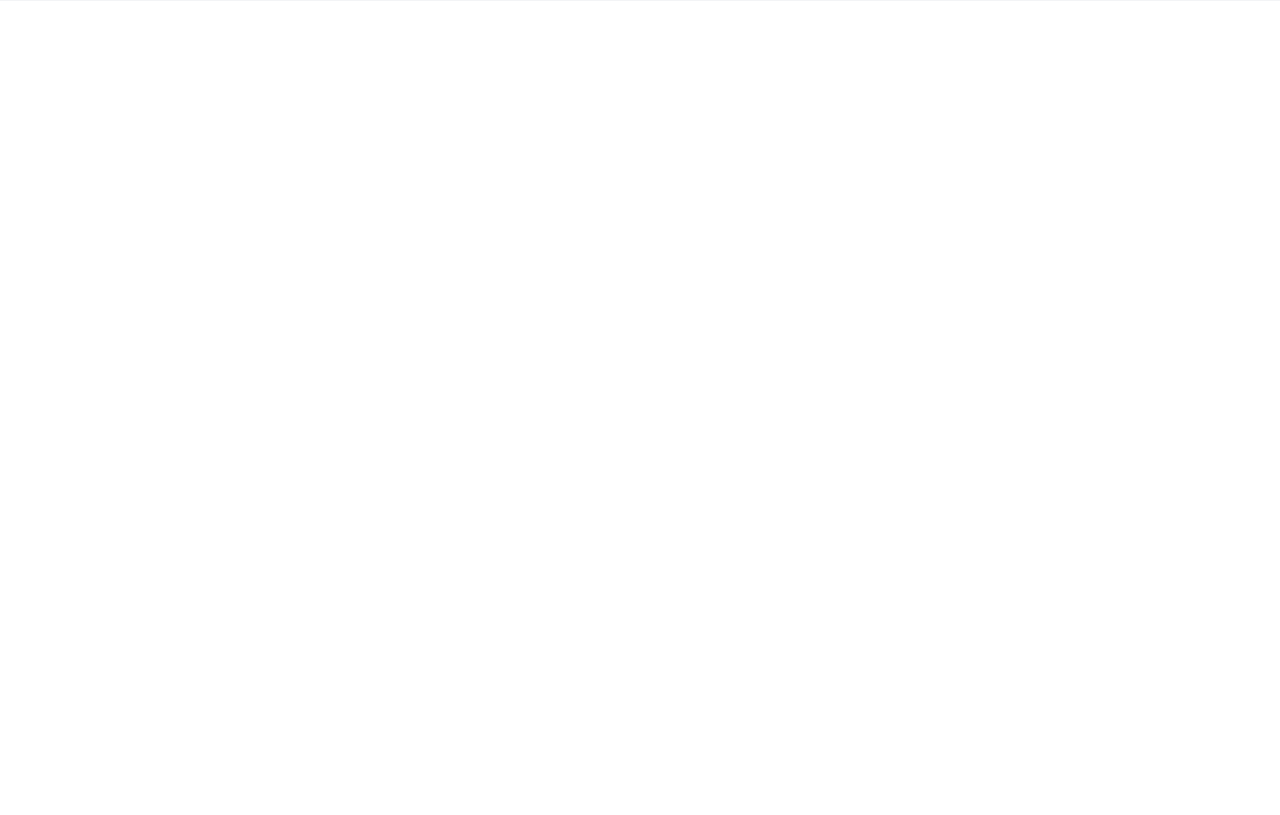
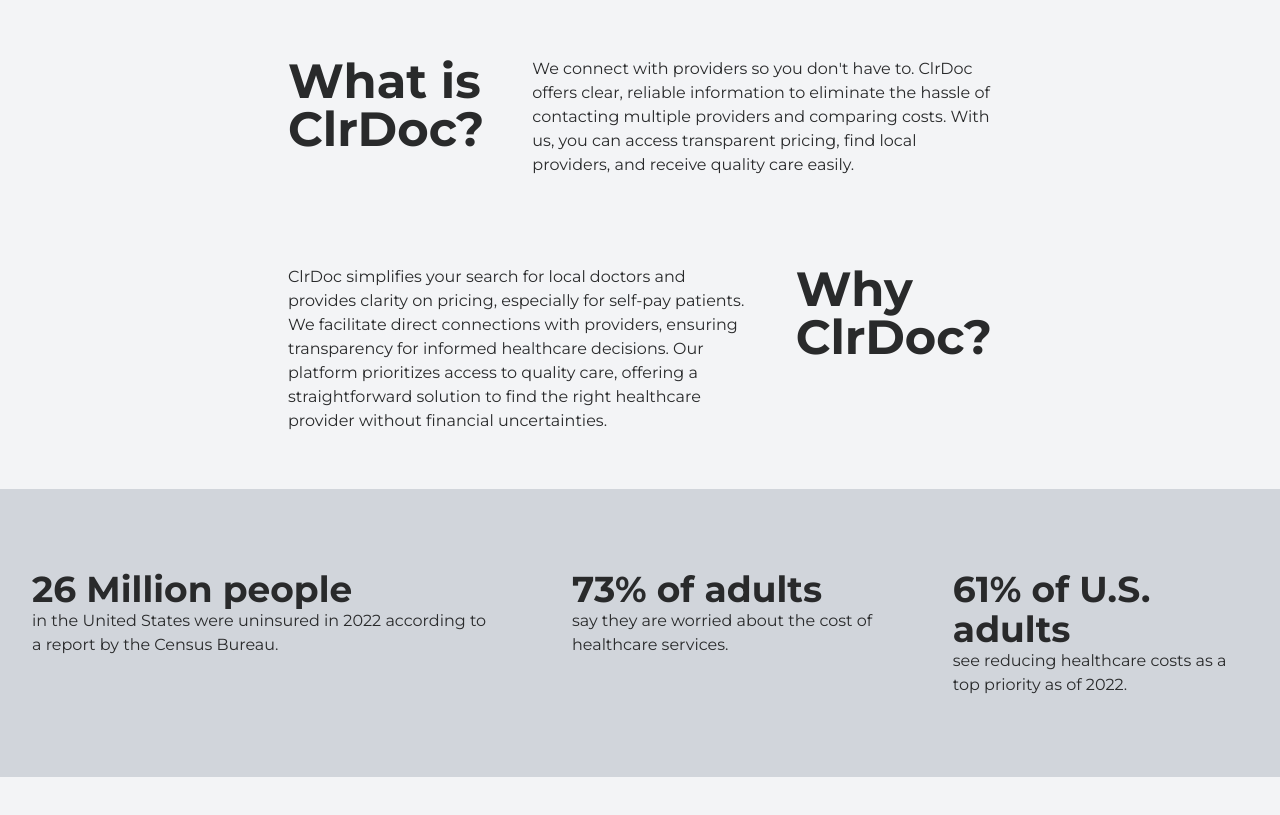
Before and after one commit to HunterKnott/clrdoc, a Next.js app: page / in a window 1280 px wide. Shown: the part 823-1638 px from the top of the page. Before the commit the page ends 824 px from the top, so only its background shows below. Built offline with nearby package versions, Linux system fonts and the light colour scheme; no server answers.

Commit message:
Starting on about page

```diff
--- a/app/about/page.jsx
+++ b/app/about/page.jsx
@@ -1,21 +1,24 @@
+import NavBar from '../NavBar';
+
 export default function Page() {
     return (
-        <main className="flex min-h-screen flex-col gap-6 items-center justify-center bg-gray-100 py-24">
-            <div className="flex flex-row gap-20 max-w-[800px] mt-[-96px] w-full mx-auto px-8 text-center justify-center items-center">
-                <h1 className="font-bold">
-                    What is ClrDoc?
-                </h1>
-                <p>
-                    ClrDoc is a platform for patients to be connected with healthcare providers and know their starting service prices upfront. It&#39;s a great resource for people and families to plan ahead and stay on top of all their healthcare needs.
-                </p>
-            </div>
-            <div className="flex flex-row gap-20 max-w-[800px] mt-[-96px] w-full h-screen mx-auto px-8 text-center justify-center items-center">
-                <p>
-                    ClrDoc is transparent and easy to use. Patients can ease of access to local providers in areas like dental and vision care.
-                </p>
-                <h1 className="font-bold">
-                    Why ClrDoc?
-                </h1>
+        <main className="flex min-h-screen flex-col gap-6 items-center bg-gray-100">
+            <div className="max-w-[800px] mt-[-196px] w-full h-screen px-8 mx-auto pb-0 text-center flex flex-col gap-24 justify-center items-center">
+                <h1 className="font-bold md:text-5xl sm:text-3xl text-2xl">About Us</h1>
+                <div className='flex flex-col md:flex-row gap-20'>
+                    <div className='flex flex-col gap-6'>
+                        <h2>Jaron Anderson</h2>
+                        <div className='container'>
+                            <img src="Images/JaronPicture.png" alt="Image" />
+                        </div>
+                    </div>
+                    <div className='flex flex-col gap-6'>
+                        <h2>Hunter Knott</h2>
+                        <div className='container'>
+                            <img src="Images/HunterPicture.png" alt="Images" />
+                        </div>
+                    </div>
+                </div>
             </div>
         </main>
     )
--- a/app/page.jsx
+++ b/app/page.jsx
@@ -13,9 +13,36 @@ export default function Home() {
                     <Link href={'./patient'}>
                         <button className="bg-blue-500 w-[200px] rounded-md font-medium text-gray-200 my-6 py-3 hover:bg-blue-600 transition duration-300">Search Providers</button>
                     </Link>
-                    <Link href={"Home"}>
-                        <button className="text-gray-800 font-bold transition-colors duration-150 hover:text-blue-500">Learn More &rarr;</button>
-                    </Link>
+                </div>
+            </div>
+            <div className="flex flex-row gap-12 p-8 md:w-[60%]">
+                <h1 className="font-bold md:text-5xl sm:text-3xl text-2xl">
+                        What is ClrDoc?
+                </h1>
+                <p>
+                    We connect with providers so you don&#39;t have to. ClrDoc offers clear, reliable information to eliminate the hassle of contacting multiple providers and comparing costs. With us, you can access transparent pricing, find local providers, and receive quality care easily.
+                </p>
+            </div>
+            <div className="flex flex-row gap-12 p-8 md:w-[60%]">
+                <p>
+                    ClrDoc simplifies your search for local doctors and provides clarity on pricing, especially for self-pay patients. We facilitate direct connections with providers, ensuring transparency for informed healthcare decisions. Our platform prioritizes access to quality care, offering a straightforward solution to find the right healthcare provider without financial uncertainties.
+                </p>
+                <h1 className="font-bold md:text-5xl sm:text-3xl text-2xl">
+                    Why ClrDoc?
+                </h1>
+            </div>
+            <div className='bg-gray-300 flex flex-col md:flex-row w-full px-8 py-20 mb-20 gap-20'>
+                <div>
+                    <span className="text-4xl font-bold">26 Million people</span>
+                    <p>in the United States were uninsured in 2022 according to a report by the Census Bureau.</p>
+                </div>
+                <div>
+                    <span className="text-4xl font-bold">73% of adults</span>
+                    <p>say they are worried about the cost of healthcare services.</p>
+                </div>
+                <div>
+                    <span className="text-4xl font-bold">61% of U.S. adults</span>
+                    <p>see reducing healthcare costs as a top priority as of 2022.</p>
                 </div>
             </div>
         </main>
```
Also changed, not shown: public/Images/HunterPicture.png (added), public/Images/JaronPicture.png (added).
